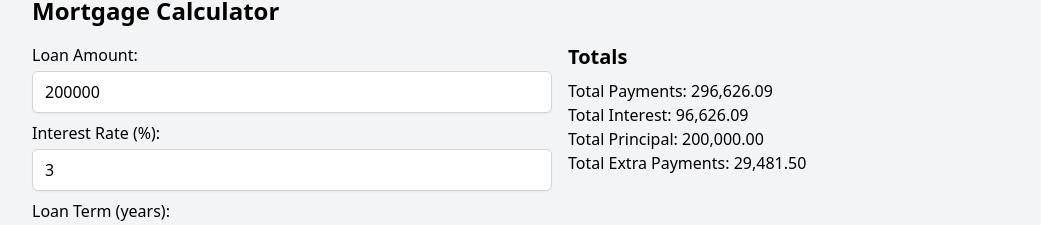
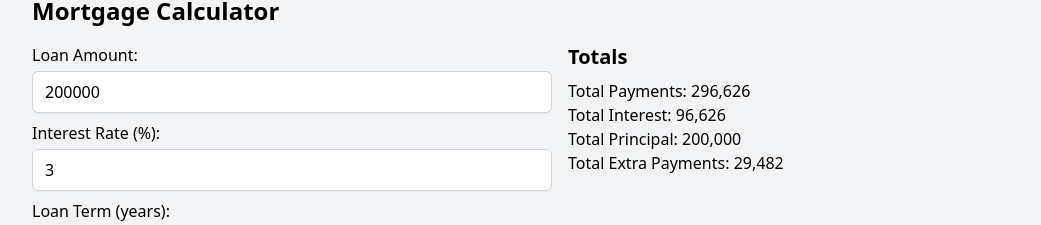
Before and after one commit to alainrk/finance, a React (Vite) app: page / in a window 1280 px wide. Shown: the part 153-378 px from the top of the page, without its empty margins (80-1121 px from the left). Built offline with nearby package versions, Linux system fonts and the light colour scheme.

Commit message:
Consistent formatting

```diff
--- a/src/MortgageCalculator.tsx
+++ b/src/MortgageCalculator.tsx
@@ -40,10 +40,9 @@ const monthNames = [
   "December",
 ];
 
-const formatNumber = (num: number): string => {
+const formatNumber = (num: number, decimals = 2): string => {
   return num.toLocaleString("en-US", {
-    minimumFractionDigits: 2,
-    maximumFractionDigits: 2,
+    maximumFractionDigits: decimals,
   });
 };
 
@@ -257,12 +256,14 @@ const MortgageCalculator: React.FC = () => {
                 (sum, payment) => sum + payment.totalPayment,
                 0,
               ),
+              0,
             )}
           </p>
           <p>
             Total Interest:{" "}
             {formatNumber(
               mortgageData.reduce((sum, payment) => sum + payment.interest, 0),
+              0,
             )}
           </p>
           <p>Total Principal: {formatNumber(amount)}</p>
@@ -273,6 +274,7 @@ const MortgageCalculator: React.FC = () => {
                 (sum, payment) => sum + payment.extraPayment,
                 0,
               ),
+              0,
             )}
           </p>
         </div>
```
